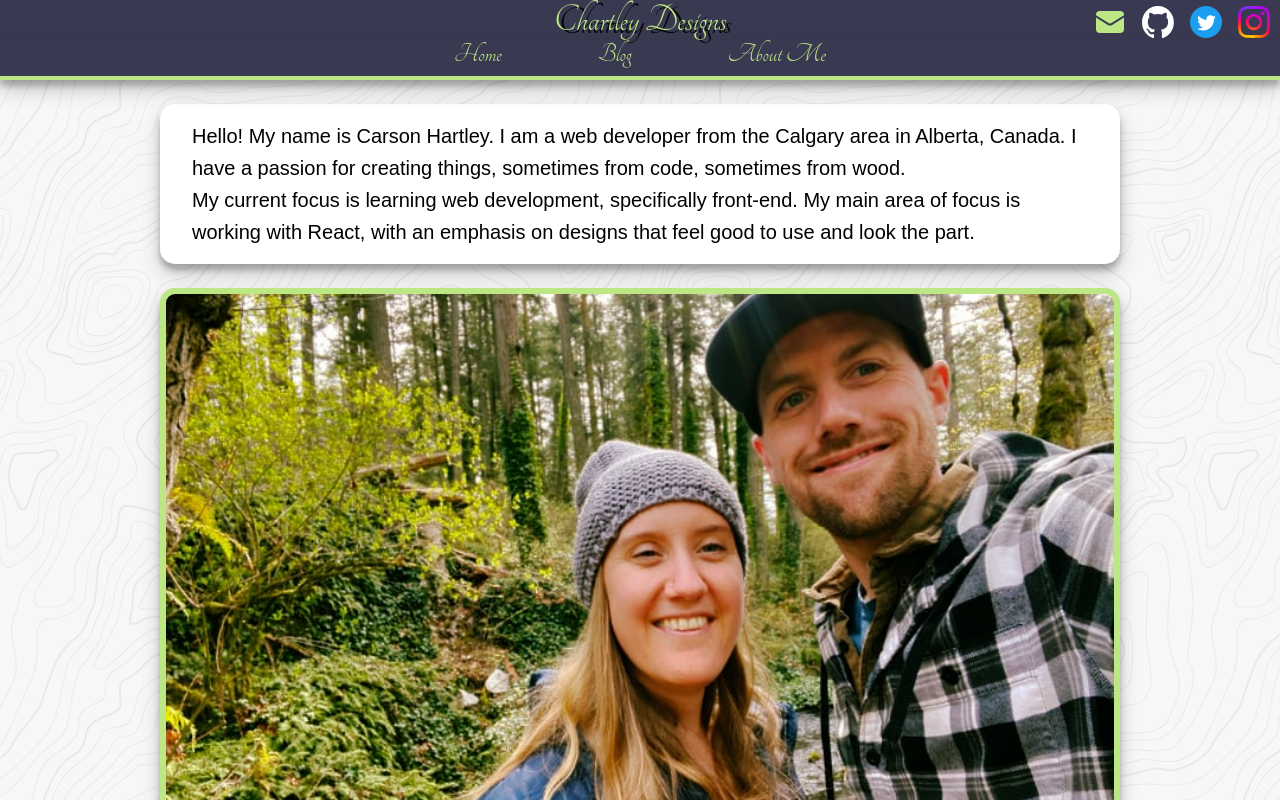
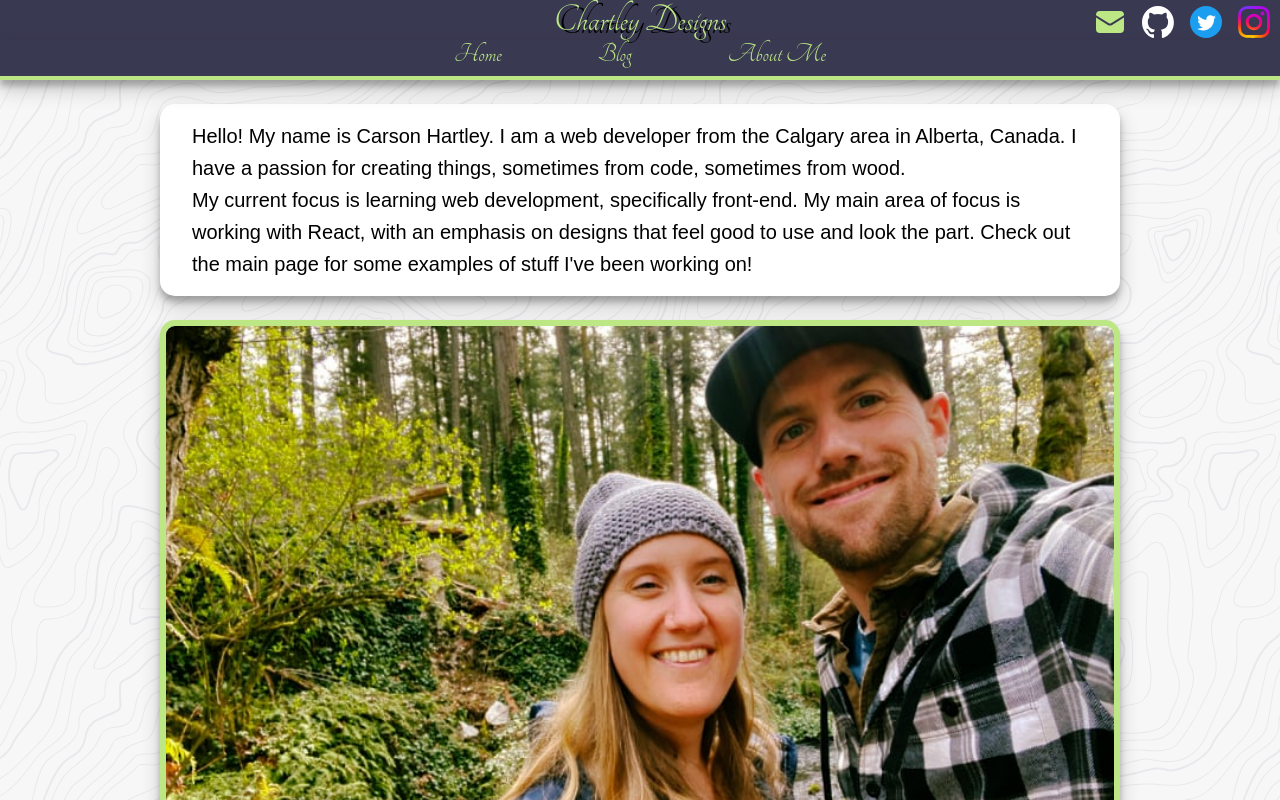
Before and after one commit to chartley1988/chartley-designs, a Next.js app: page /about_me in a window 1280 px wide. Shown: the top 800 px of the page. Built offline with nearby package versions, Linux system fonts and the light colour scheme; a web font is replaced by a local one.

Commit message:
Added text

```diff
--- a/src/components/page_content/about_me.tsx
+++ b/src/components/page_content/about_me.tsx
@@ -17,7 +17,7 @@ function AboutMe() {
 						My current focus is learning web development,
 						specifically front-end. My main area of focus is working
 						with React, with an emphasis on designs that feel good
-						to use and look the part.
+						to use and look the part. Check out the main page for some examples of stuff I've been working on!
 					</p>
 				</section>
 				<Image
```
